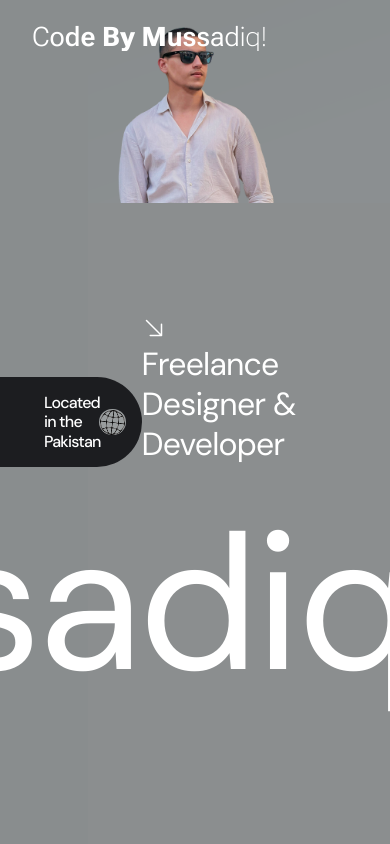
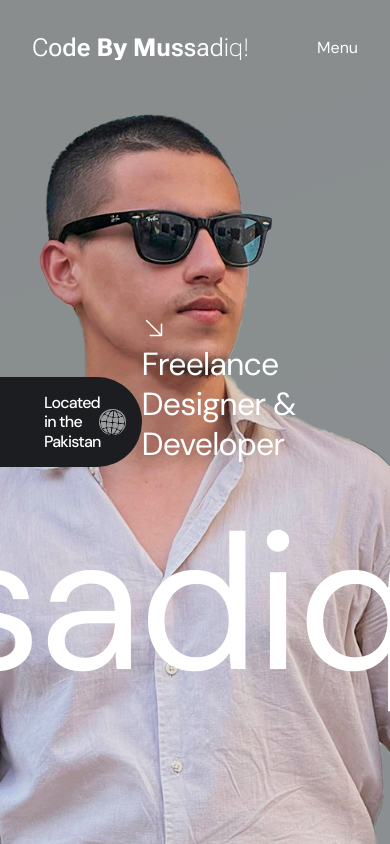
Before and after one commit to mussadiqkhan6886/portfolionew, a Next.js app: page / in a window 390 px wide. Built offline with nearby package versions, Linux system fonts and the light colour scheme.

Commit message:
making mobile size menu

```diff
--- a/components/comp/Header.tsx
+++ b/components/comp/Header.tsx
@@ -3,7 +3,6 @@ import Link from 'next/link'
 import React from 'react'
 import MagnetText from '../ui/MagnetEffect'
 import TextPressure from '../ui/HeaderLogo'
-import { dSans } from '@/constants/font'
 
 const Header = () => {
   return (
@@ -19,13 +18,15 @@ const Header = () => {
             italic
             textColor="#ffffff"
             strokeColor="#5227FF"
-            minFontSize={26}
+            minFontSize={24}
           />
         </Link>
       {/* menu mobile */}
-      <div className="block sm:hidden"></div>
+      <div className="block sm:hidden">
+        <MagnetText text="Menu" strength={0.5} />
+      </div>
       {/* menu larger screen */}
-      <nav className="hidden md:flex">
+      <nav className="hidden sm:flex">
         <ul className="flex gap-9">
         {menu.map((item, i) =>(
           <li className="relative" key={i}><Link href={item.link}><MagnetText text={item.title} strength={0.5} /> </Link></li>
--- a/sections/Hero.tsx
+++ b/sections/Hero.tsx
@@ -5,8 +5,8 @@ import { HiArrowDownRight } from 'react-icons/hi2'
 
 const Hero = () => {
   return (
-    <section style={{backgroundImage: `URL(${"/img3.png"})`, backgroundSize: "contain", backgroundPosition: "top", backgroundRepeat: "no-repeat"}} className="w-full h-screen relative bg-gray/98 overflow-hidden">
-      <div className="absolute w-22 h-screen left-0 bg-gray" />
+    <section style={{backgroundImage: `URL(${"/img3.png"})`, backgroundPosition: "top", backgroundRepeat: "no-repeat"}} className="w-full h-screen relative bg-gray/98 overflow-hidden bg-cover xl:bg-contain">
+      <div className="absolute w-22 h-screen left-0 bg-gray hidden lg:block" />
       <div className="absolute w-screen h-screen inset-0 bg-black/10" />
       <div className="absolute flex justify-between w-full left-1/2 top-1/2 -translate-x-1/2 -translate-y-1/2 h-37 items-center">
         <div className="bg-text text-white flex p-4 rounded-r-full items-center justify-between w-60">
```
